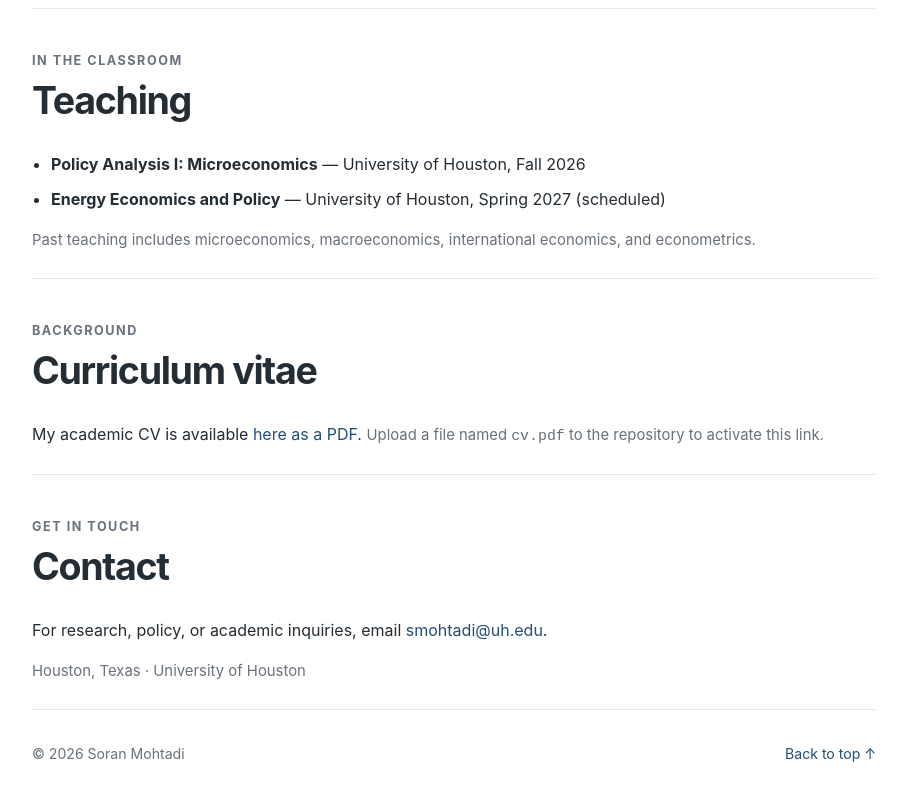
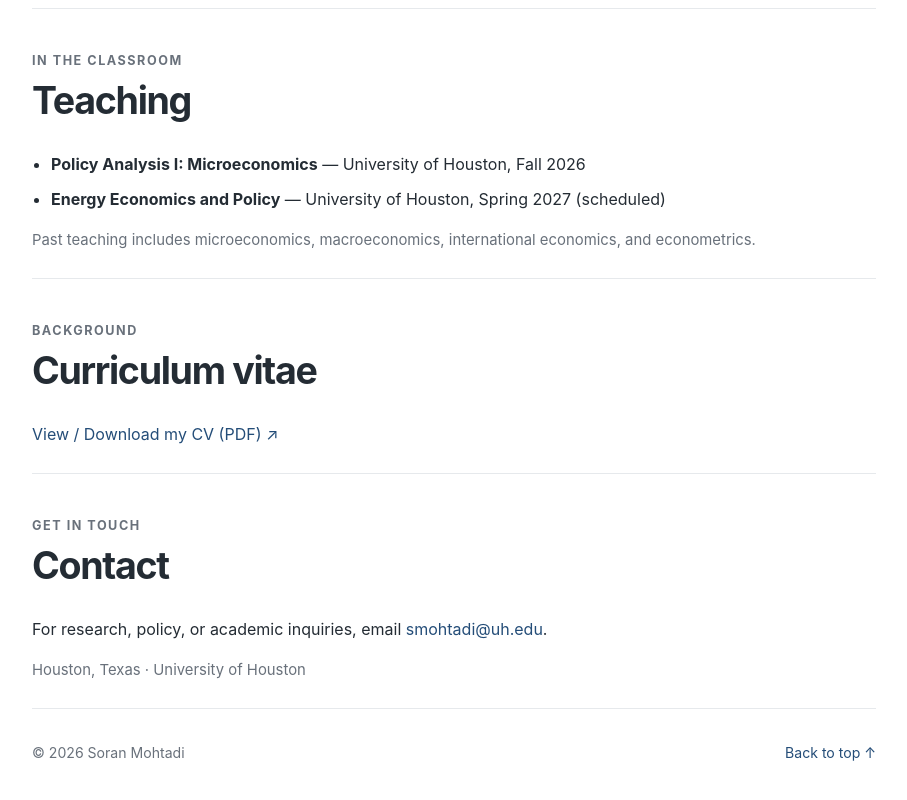
Before and after one commit to soranmohtadi/soranmohtadi.github.io, a plain HTML site: page index.html in a window 1280 px wide. Shown: the part 2972-3772 px from the top of the page, without its empty margins (186-1093 px from the left). Drawn offline with Linux system fonts and the light colour scheme.

Commit message:
Update index.html

```diff
--- a/index.html
+++ b/index.html
@@ -37,7 +37,10 @@
 <li><div><a class="name" href="https://www.uh.edu/hobby/txtrends/energy.pdf">Understanding Household Energy Burden and Perceptions in Texas</a><span class="meta">Texas Trends Survey · Coauthor</span></div><span class="year">2025</span></li>
 <li><div><a class="name" href="https://www.uh.edu/hobby/research/space-city-panel/cpp_panel_report_3_sustainability.pdf">Houston Cares about Climate Change: Policy Preferences and Partisan Gaps</a><span class="meta">SPACE City Panel · CPP Report 3-2025 · Coauthor</span></div><span class="year">2025</span></li></ul><h3>Other writing</h3><p><strong>Origen cosmopolita del auge del fútbol profesional en Estados Unidos: popularidad, migración y la presencia de la MLS</strong> · <em>Foreign Affairs Latinoamérica</em> 26(2), 58–64 (2026), with Vallejo, Pérez Argüelles, Pinto &amp; Upchurch. In Spanish.</p></section>
 <section class="section" id="teaching"><div class="eyebrow">In the classroom</div><h2>Teaching</h2><ul class="simple-list"><li><strong>Policy Analysis I: Microeconomics</strong> — University of Houston, Fall 2026</li><li><strong>Energy Economics and Policy</strong> — University of Houston, Spring 2027 (scheduled)</li></ul><p class="small">Past teaching includes microeconomics, macroeconomics, international economics, and econometrics.</p></section>
-<section class="section" id="cv"><div class="eyebrow">Background</div><h2>Curriculum vitae</h2><p>My academic CV is available <a href="cv.pdf">here as a PDF</a>. <span class="small">Upload a file named <code>cv.pdf</code> to the repository to activate this link.</span></p></section>
+<section class="section" id="cv"><div class="eyebrow">Background</div><h2>Curriculum vitae</h2><p><a href="cv.pdf" target="_blank"rel="noopener noreferrer"> View / Download my CV (PDF) ↗
+    </a>
+  </p>
+</section>
 <section class="section" id="contact"><div class="eyebrow">Get in touch</div><h2>Contact</h2><p>For research, policy, or academic inquiries, email <a href="mailto:smohtadi@uh.edu">smohtadi@uh.edu</a>.</p><p class="small">Houston, Texas · University of Houston</p></section>
 <footer><span>© 2026 Soran Mohtadi</span><a href="#top">Back to top ↑</a></footer>
 </main></body></html>
```
